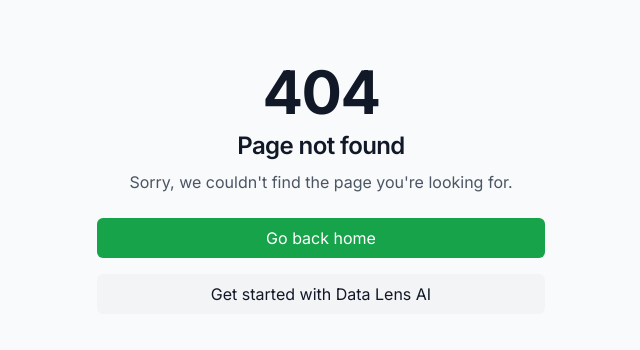
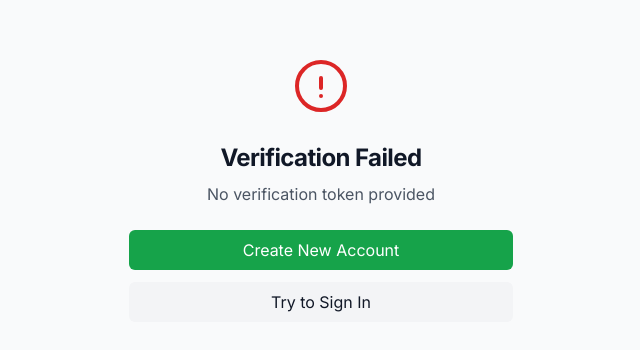
Before and after one commit to neetub1508/DataLensAI, a Next.js app in the folder platform/frontend/: page /verify-email in a window 1280 px wide. Before the commit this address had no page. Shown: the part 212-562 px from the top of the page, without its empty margins (319-959 px from the left). Built offline with nearby package versions, Linux system fonts and the light colour scheme.

Commit message:
User Registration Error

```diff
--- /dev/null
+++ b/platform/frontend/src/app/verify-email/page.tsx
@@ -0,0 +1,104 @@
+'use client'
+
+import { useEffect, useState } from 'react'
+import { useRouter, useSearchParams } from 'next/navigation'
+import Link from 'next/link'
+import { useAuthStore } from '@/store/auth'
+import { CheckCircleIcon, ExclamationCircleIcon } from '@heroicons/react/24/outline'
+
+export default function VerifyEmailPage() {
+  const router = useRouter()
+  const searchParams = useSearchParams()
+  const { verifyEmail } = useAuthStore()
+
+  const [status, setStatus] = useState<'loading' | 'success' | 'error'>('loading')
+  const [message, setMessage] = useState('')
+
+  useEffect(() => {
+    const token = searchParams.get('token')
+
+    if (!token) {
+      setStatus('error')
+      setMessage('No verification token provided')
+      return
+    }
+
+    const handleVerification = async () => {
+      try {
+        await verifyEmail(token)
+        setStatus('success')
+        setMessage('Your email has been successfully verified! You can now sign in to your account.')
+      } catch (error: any) {
+        setStatus('error')
+        setMessage(error.response?.data?.detail || 'Email verification failed. The token may be invalid or expired.')
+      }
+    }
+
+    handleVerification()
+  }, [searchParams, verifyEmail])
+
+  const LoadingState = () => (
+    <div className="flex flex-col items-center space-y-4">
+      <div className="animate-spin rounded-full h-12 w-12 border-b-2 border-green-600"></div>
+      <p className="text-lg text-gray-600 dark:text-gray-400">Verifying your email...</p>
+    </div>
+  )
+
+  const SuccessState = () => (
+    <div className="flex flex-col items-center space-y-6">
+      <CheckCircleIcon className="h-16 w-16 text-green-600" />
+      <div className="text-center space-y-2">
+        <h1 className="text-2xl font-bold text-gray-900 dark:text-white">Email Verified!</h1>
+        <p className="text-gray-600 dark:text-gray-400 max-w-md">{message}</p>
+      </div>
+      <div className="space-y-3 w-full max-w-sm">
+        <Link
+          href="/login"
+          className="block w-full bg-green-600 text-white text-center px-4 py-2 rounded-md hover:bg-green-700 transition-colors"
+        >
+          Sign In Now
+        </Link>
+        <Link
+          href="/"
+          className="block w-full bg-gray-100 text-gray-900 text-center px-4 py-2 rounded-md hover:bg-gray-200 transition-colors dark:bg-gray-800 dark:text-gray-100 dark:hover:bg-gray-700"
+        >
+          Go to Home
+        </Link>
+      </div>
+    </div>
+  )
+
+  const ErrorState = () => (
+    <div className="flex flex-col items-center space-y-6">
+      <ExclamationCircleIcon className="h-16 w-16 text-red-600" />
+      <div className="text-center space-y-2">
+        <h1 className="text-2xl font-bold text-gray-900 dark:text-white">Verification Failed</h1>
+        <p className="text-gray-600 dark:text-gray-400 max-w-md">{message}</p>
+      </div>
+      <div className="space-y-3 w-full max-w-sm">
+        <Link
+          href="/register"
+          className="block w-full bg-green-600 text-white text-center px-4 py-2 rounded-md hover:bg-green-700 transition-colors"
+        >
+          Create New Account
+        </Link>
+        <Link
+          href="/login"
+          className="block w-full bg-gray-100 text-gray-900 text-center px-4 py-2 rounded-md hover:bg-gray-200 transition-colors dark:bg-gray-800 dark:text-gray-100 dark:hover:bg-gray-700"
+        >
+          Try to Sign In
+        </Link>
+      </div>
+    </div>
+  )
+
+  return (
+    <div className="min-h-screen flex items-center justify-center bg-gray-50 dark:bg-gray-900 py-12 px-4 sm:px-6 lg:px-8">
+      <div className="max-w-md w-full text-center space-y-8">
+        {status === 'loading' && <LoadingState />}
+        {status === 'success' && <SuccessState />}
+        {status === 'error' && <ErrorState />}
+      </div>
+    </div>
+  )
+}
```
Also changed, not shown: 1 other file (tests, documents, lock files or other folders).
